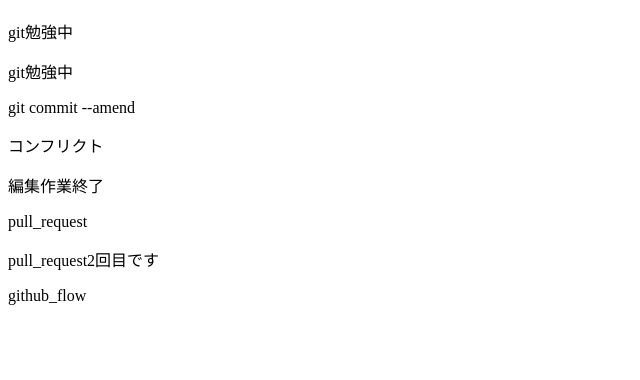
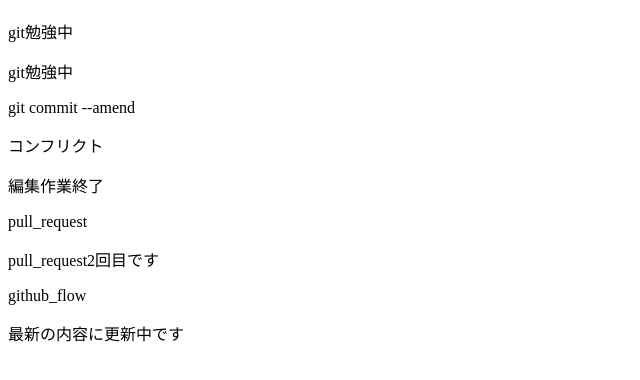
Before and after one commit to kameiisyuichirou/github_test, a plain HTML site: page index.html in a window 1280 px wide. Shown: the part 70-450 px from the top of the page, without its empty margins (0-640 px from the left). Drawn offline with Linux system fonts and the light colour scheme.

Commit message:
最新内容を更新中です

```diff
--- a/index.html
+++ b/index.html
@@ -16,5 +16,6 @@
   <p>pull_request</p>
   <p>pull_request2回目です</p>
   <p>github_flow</p>
+  <p>最新の内容に更新中です</p>
 </body>
 </html>
```
